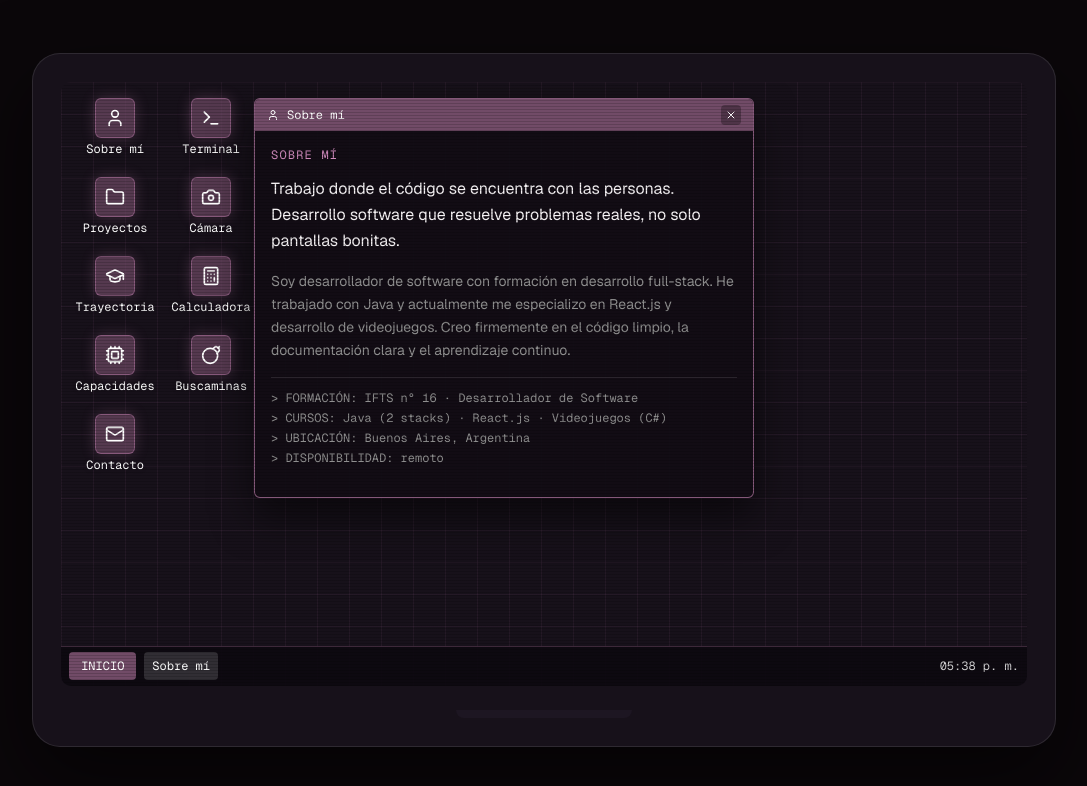
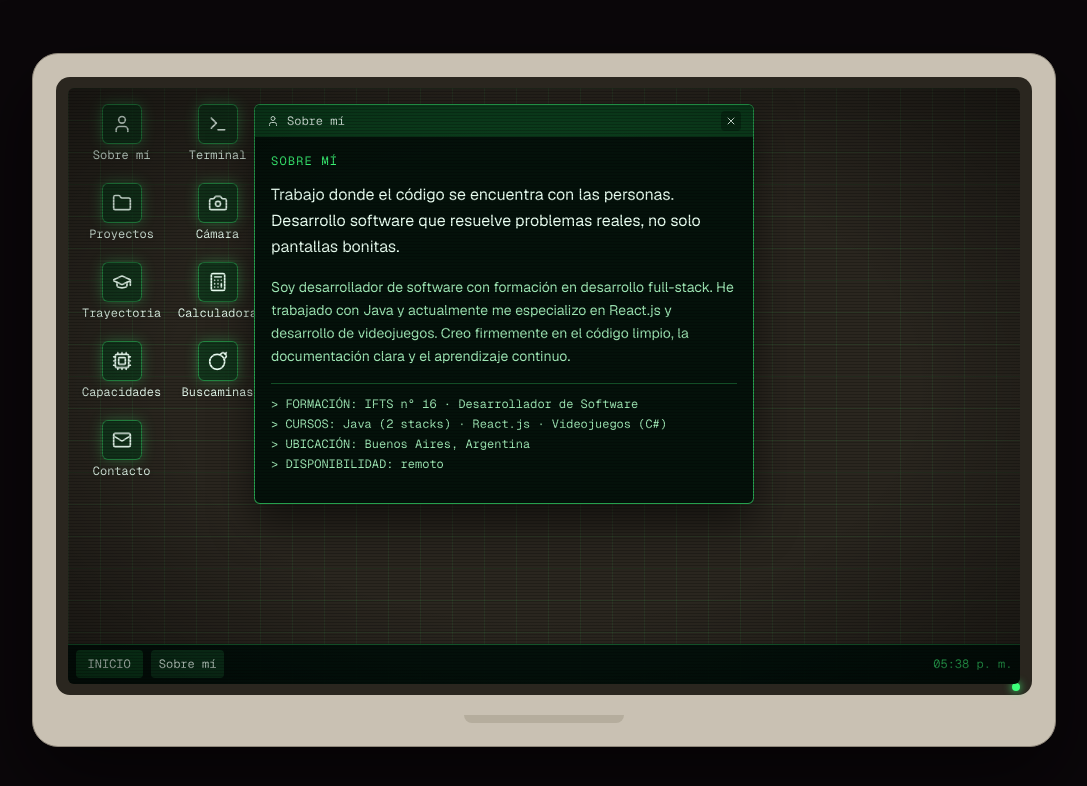
Before and after one commit to Vazquez-Alejandro/Portfolio, a Next.js app: page /escritorio in a window 1280 px wide. Both pictures are taken after a click on the button "Sobre mí". Shown: the top 786 px of the page, without its empty margins (96-1183 px from the left). Built offline with nearby package versions, Linux system fonts and the light colour scheme.

Commit message:
feat: escritorio con estetica de monitor de fosforo verde

```diff
--- a/src/app/globals.css
+++ b/src/app/globals.css
@@ -200,18 +200,18 @@ body {
   }
 }
 
-/* Escritorio 2D (ruta /escritorio) */
+/* Escritorio 2D (ruta /escritorio) — monitor de fósforo verde */
 .desk-wall {
   background:
-    radial-gradient(ellipse at 15% 0%, rgba(208, 139, 189, 0.22), transparent 55%),
-    radial-gradient(ellipse at 90% 100%, rgba(113, 75, 103, 0.45), transparent 60%),
-    linear-gradient(180deg, #140e16 0%, #0b070a 100%);
+    radial-gradient(ellipse at 50% 0%, rgba(61, 255, 122, 0.1), transparent 60%),
+    radial-gradient(ellipse at 50% 110%, rgba(31, 158, 74, 0.2), transparent 65%),
+    linear-gradient(180deg, #02100a 0%, #010603 100%);
 }
 
 .desk-grid {
   background-image:
-    linear-gradient(rgba(208, 139, 189, 0.07) 1px, transparent 1px),
-    linear-gradient(90deg, rgba(208, 139, 189, 0.07) 1px, transparent 1px);
+    linear-gradient(rgba(61, 255, 122, 0.07) 1px, transparent 1px),
+    linear-gradient(90deg, rgba(61, 255, 122, 0.07) 1px, transparent 1px);
   background-size: 32px 32px;
 }
 
@@ -220,10 +220,12 @@ body {
   position: absolute;
   inset: 0;
   pointer-events: none;
-  background: repeating-linear-gradient(
-    to bottom,
-    rgba(0, 0, 0, 0.16) 0 1px,
-    transparent 1px 3px
-  );
+  background:
+    repeating-linear-gradient(
+      to bottom,
+      rgba(0, 0, 0, 0.22) 0 1px,
+      transparent 1px 3px
+    ),
+    radial-gradient(ellipse at center, transparent 55%, rgba(0, 0, 0, 0.45) 100%);
   z-index: 2000;
 }
--- a/src/components/desktop/Desktop.tsx
+++ b/src/components/desktop/Desktop.tsx
@@ -105,7 +105,7 @@ function Clock() {
     return () => window.clearInterval(id);
   }, []);
 
-  return <span className="mono shrink-0 text-[11px] tabular-nums text-white/80">{now || "--:--"}</span>;
+  return <span className="mono shrink-0 text-[11px] tabular-nums text-[#3dff7a]/80">{now || "--:--"}</span>;
 }
 
 export default function Desktop() {
@@ -231,10 +231,12 @@ export default function Desktop() {
   return (
     <main className="flex min-h-[100dvh] items-center justify-center bg-bg md:p-8">
       <div className="w-full md:max-w-5xl">
-        <div className="relative md:rounded-[28px] md:border md:border-white/10 md:bg-[#17111a] md:p-[2.2vw] md:shadow-[0_30px_80px_rgba(0,0,0,0.6)]">
-          <div
-            ref={screenRef}
-            className="desk-wall desk-grid crt relative h-[100dvh] select-none overflow-hidden md:h-auto md:aspect-[16/10] md:rounded-[10px]"
+        <div className="relative md:rounded-[26px] md:border md:border-[#8f877a] md:bg-[#c9c1b3] md:p-[1.8vw] md:shadow-[0_30px_80px_rgba(0,0,0,0.6)]">
+          <div className="relative md:rounded-[14px] md:bg-[#2a261f] md:p-[0.9vw]">
+            <span className="absolute bottom-1 right-3 hidden h-2 w-2 rounded-full bg-[#3dff7a] shadow-[0_0_8px_#3dff7a] md:block" />
+            <div
+              ref={screenRef}
+            className="desk-wall desk-grid crt relative h-[100dvh] select-none overflow-hidden md:h-auto md:aspect-[16/10] md:rounded-[6px]"
           >
             <div className="absolute left-3 top-3 grid grid-cols-4 gap-2 md:grid-flow-col md:grid-cols-none md:grid-rows-5 md:gap-3">
               {ICONS.map((item) => {
@@ -244,12 +246,12 @@ export default function Desktop() {
                     key={item.app}
                     type="button"
                     onClick={() => openApp(item.app)}
-                    className="flex w-[68px] flex-col items-center gap-1 rounded-md p-1 text-center hover:bg-white/10 focus-visible:bg-white/15 md:w-[84px]"
+                    className="flex w-[68px] flex-col items-center gap-1 rounded-md p-1 text-center hover:bg-[#3dff7a]/12 focus-visible:bg-[#3dff7a]/15 md:w-[84px]"
                   >
-                    <span className="grid h-10 w-10 place-items-center rounded-md border border-ciruela/40 bg-odoo/70 text-white shadow-[0_0_14px_rgba(208,139,189,0.25)]">
+                    <span className="grid h-10 w-10 place-items-center rounded-md border border-[#3dff7a]/40 bg-[#0b3d1c]/70 text-[#eafff2] shadow-[0_0_14px_rgba(61,255,122,0.3)]">
                       <Icon size={20} />
                     </span>
-                    <span className="mono text-[10px] leading-tight text-white drop-shadow">{item.label}</span>
+                    <span className="mono text-[10px] leading-tight text-[#eafff2] drop-shadow">{item.label}</span>
                   </button>
                 );
               })}
@@ -278,11 +280,11 @@ export default function Desktop() {
               );
             })}
 
-            <div className="absolute inset-x-0 bottom-0 z-[1000] flex h-10 items-center gap-2 border-t border-ciruela/30 bg-[#0d0910]/95 px-2">
+            <div className="absolute inset-x-0 bottom-0 z-[1000] flex h-10 items-center gap-2 border-t border-[#3dff7a]/30 bg-[#02100a]/95 px-2">
               <button
                 type="button"
                 onClick={() => openApp("about")}
-                className="mono h-7 shrink-0 rounded-sm bg-odoo px-3 text-xs text-white hover:bg-ciruela"
+                className="mono h-7 shrink-0 rounded-sm bg-[#0b3d1c] px-3 text-xs text-[#eafff2] hover:bg-[#3dff7a] hover:text-[#02100a]"
               >
                 INICIO
               </button>
@@ -293,7 +295,7 @@ export default function Desktop() {
                     type="button"
                     onClick={() => focus(win.id)}
                     className={`mono h-7 max-w-[140px] shrink-0 truncate rounded-sm px-2 text-[11px] ${
-                      win.id === topId ? "bg-white/15 text-white" : "text-gris hover:bg-white/10"
+                      win.id === topId ? "bg-[#3dff7a]/15 text-[#eafff2]" : "text-[#9fe8b5] hover:bg-[#3dff7a]/12"
                     }`}
                   >
                     {win.title}
@@ -303,9 +305,10 @@ export default function Desktop() {
               <Clock />
             </div>
           </div>
+          </div>
 
-          <div className="mx-auto hidden h-6 w-28 bg-[#17111a] md:block" />
-          <div className="mx-auto hidden h-2 w-44 rounded-b-xl bg-[#1d1622] md:block" />
+          <div className="mx-auto hidden h-5 w-24 bg-[#c9c1b3] md:block" />
+          <div className="mx-auto hidden h-2 w-40 rounded-b-lg bg-[#b5ad9d] md:block" />
         </div>
       </div>
     </main>
--- a/src/components/desktop/Window.tsx
+++ b/src/components/desktop/Window.tsx
@@ -30,8 +30,8 @@ export default function Window({
     <div
       onPointerDown={onFocus}
       style={style}
-      className={`absolute flex flex-col overflow-hidden rounded-md border bg-[#120d15]/95 text-text shadow-[0_18px_40px_rgba(0,0,0,0.55)] ${
-        active ? "border-ciruela/60" : "border-white/10"
+      className={`absolute flex flex-col overflow-hidden rounded-md border bg-[#03100a]/95 text-[#eafff2] shadow-[0_18px_40px_rgba(0,0,0,0.55)] ${
+        active ? "border-[#3dff7a]/60" : "border-[#3dff7a]/25"
       }`}
     >
       <div
@@ -39,10 +39,10 @@ export default function Window({
           if (draggable) onDragStart(e);
         }}
         className={`flex shrink-0 items-center justify-between gap-2 px-3 py-1.5 select-none ${
-          active ? "bg-odoo" : "bg-[#2a2030]"
+          active ? "bg-[#0b3d1c]" : "bg-[#0a2414]"
         } ${draggable ? "cursor-grab active:cursor-grabbing" : ""}`}
       >
-        <span className="mono flex min-w-0 items-center gap-2 truncate text-xs text-white">
+        <span className="mono flex min-w-0 items-center gap-2 truncate text-xs text-[#eafff2]">
           {icon}
           <span className="truncate">{title}</span>
         </span>
@@ -51,12 +51,12 @@ export default function Window({
           aria-label={`Cerrar ${title}`}
           onPointerDown={(e) => e.stopPropagation()}
           onClick={onClose}
-          className="grid h-5 w-5 shrink-0 place-items-center rounded-sm bg-black/30 text-white hover:bg-[#e46e78]"
+          className="grid h-5 w-5 shrink-0 place-items-center rounded-sm bg-black/30 text-[#eafff2] hover:bg-[#3dff7a] hover:text-[#02100a]"
         >
           <X size={12} />
         </button>
       </div>
-      <div className="flex-1 overflow-auto p-4 text-sm text-gris">{children}</div>
+      <div className="flex-1 overflow-auto p-4 text-sm text-[#9fe8b5]">{children}</div>
     </div>
   );
 }
--- a/src/components/desktop/apps/Content.tsx
+++ b/src/components/desktop/apps/Content.tsx
@@ -6,7 +6,7 @@ import { contact, projects, skillGroups, timeline } from "../data";
 
 function Heading({ children }: { children: React.ReactNode }) {
   return (
-    <p className="mono mb-3 text-[11px] uppercase tracking-widest text-ciruela">
+    <p className="mono mb-3 text-[11px] uppercase tracking-widest text-[#3dff7a]">
       {children}
     </p>
   );
@@ -16,7 +16,7 @@ export function AboutApp() {
   return (
     <div className="space-y-4">
       <Heading>Sobre mí</Heading>
-      <p className="text-base leading-relaxed text-text">
+      <p className="text-base leading-relaxed text-[#eafff2]">
         Trabajo donde el código se encuentra con las personas. Desarrollo
         software que resuelve problemas reales, no solo pantallas bonitas.
       </p>
@@ -26,7 +26,7 @@ export function AboutApp() {
         de videojuegos. Creo firmemente en el código limpio, la documentación
         clara y el aprendizaje continuo.
       </p>
-      <ul className="mono space-y-1 border-t border-white/10 pt-3 text-xs">
+      <ul className="mono space-y-1 border-t border-[#3dff7a]/25 pt-3 text-xs">
         <li>&gt; FORMACIÓN: IFTS n° 16 · Desarrollador de Software</li>
         <li>&gt; CURSOS: Java (2 stacks) · React.js · Videojuegos (C#)</li>
         <li>&gt; UBICACIÓN: Buenos Aires, Argentina</li>
@@ -46,9 +46,9 @@ export function ProjectsFolder({ onOpen }: { onOpen: (slug: string) => void }) {
             key={project.slug}
             type="button"
             onClick={() => onOpen(project.slug)}
-            className="flex flex-col items-center gap-2 rounded-md p-2 text-center hover:bg-white/10 focus-visible:bg-white/10"
+            className="flex flex-col items-center gap-2 rounded-md p-2 text-center hover:bg-[#3dff7a]/12 focus-visible:bg-[#3dff7a]/12"
           >
-            <span className="grid h-14 w-14 place-items-center rounded-md border border-white/10 bg-[#1b1421]">
+            <span className="grid h-14 w-14 place-items-center rounded-md border border-[#3dff7a]/25 bg-[#06150c]">
               <Image
                 src={project.logo}
                 alt=""
@@ -58,7 +58,7 @@ export function ProjectsFolder({ onOpen }: { onOpen: (slug: string) => void }) {
                 className="h-9 w-9 object-contain"
               />
             </span>
-            <span className="mono text-[11px] text-text">{project.title}</span>
+            <span className="mono text-[11px] text-[#eafff2]">{project.title}</span>
           </button>
         ))}
       </div>
@@ -73,7 +73,7 @@ export function ProjectApp({ slug }: { slug: string }) {
   return (
     <div className="space-y-4">
       <div className="flex items-center gap-3">
-        <span className="grid h-12 w-12 place-items-center rounded-md border border-white/10 bg-[#1b1421]">
+        <span className="grid h-12 w-12 place-items-center rounded-md border border-[#3dff7a]/25 bg-[#06150c]">
           <Image
             src={project.logo}
             alt=""
@@ -83,12 +83,12 @@ export function ProjectApp({ slug }: { slug: string }) {
             className="h-9 w-9 object-contain"
           />
         </span>
-        <h3 className="text-xl font-semibold text-text">{project.title}</h3>
+        <h3 className="text-xl font-semibold text-[#eafff2]">{project.title}</h3>
       </div>
       <p className="leading-relaxed">{project.description}</p>
       <div className="flex flex-wrap gap-2">
         {project.tags.map((tag) => (
-          <span key={tag} className="mono rounded-sm bg-white/5 px-2 py-1 text-[11px] text-gris">
+          <span key={tag} className="mono rounded-sm bg-[#3dff7a]/8 px-2 py-1 text-[11px] text-[#9fe8b5]">
             {tag}
           </span>
         ))}
@@ -97,7 +97,7 @@ export function ProjectApp({ slug }: { slug: string }) {
         href={project.live}
         target="_blank"
         rel="noopener noreferrer"
-        className="mono inline-flex items-center gap-2 text-ciruela hover:text-white"
+        className="mono inline-flex items-center gap-2 text-[#3dff7a] hover:text-[#eafff2]"
       >
         {project.liveLabel ?? "Abrir proyecto"}
         <ArrowUpRight size={14} />
@@ -110,13 +110,13 @@ export function TimelineApp() {
   return (
     <div>
       <Heading>Trayectoria</Heading>
-      <ul className="space-y-4 border-l border-ciruela/40 pl-4">
+      <ul className="space-y-4 border-l border-[#3dff7a]/40 pl-4">
         {timeline.map((item) => (
           <li key={item.title} className="relative">
-            <span className="absolute -left-[21px] top-1.5 h-2.5 w-2.5 rounded-full bg-ciruela shadow-[0_0_10px_rgba(208,139,189,0.8)]" />
-            <p className="mono text-[11px] text-gris">{item.when}</p>
-            <p className="font-semibold text-text">{item.title}</p>
-            <p className="text-gris">{item.org}</p>
+            <span className="absolute -left-[21px] top-1.5 h-2.5 w-2.5 rounded-full bg-[#3dff7a] shadow-[0_0_10px_rgba(61,255,122,0.8)]" />
+            <p className="mono text-[11px] text-[#9fe8b5]">{item.when}</p>
+            <p className="font-semibold text-[#eafff2]">{item.title}</p>
+            <p className="text-[#9fe8b5]">{item.org}</p>
             <p className="mt-1 text-xs leading-relaxed">{item.text}</p>
           </li>
         ))}
@@ -131,10 +131,10 @@ export function SkillsApp() {
       <Heading>Capacidades</Heading>
       {skillGroups.map((group) => (
         <div key={group.title}>
-          <p className="mb-2 font-semibold text-text">{group.title}</p>
+          <p className="mb-2 font-semibold text-[#eafff2]">{group.title}</p>
           <div className="flex flex-wrap gap-2">
             {group.skills.map((skill) => (
-              <span key={skill} className="mono rounded-full bg-white/5 px-2.5 py-1 text-[11px] text-gris">
+              <span key={skill} className="mono rounded-full bg-[#3dff7a]/8 px-2.5 py-1 text-[11px] text-[#9fe8b5]">
                 {skill}
               </span>
             ))}
@@ -155,27 +155,27 @@ export function ContactApp() {
       <div className="flex flex-col gap-2">
         <a
           href={`mailto:${contact.email}`}
-          className="mono flex items-center gap-2 rounded-md border border-white/10 px-3 py-2 text-xs text-text hover:border-ciruela/60"
+          className="mono flex items-center gap-2 rounded-md border border-[#3dff7a]/25 px-3 py-2 text-xs text-[#eafff2] hover:border-[#3dff7a]/60"
         >
-          <Mail size={14} className="text-ciruela" />
+          <Mail size={14} className="text-[#3dff7a]" />
           {contact.email}
         </a>
         <a
           href={contact.github}
           target="_blank"
           rel="noopener noreferrer"
-          className="mono flex items-center gap-2 rounded-md border border-white/10 px-3 py-2 text-xs text-text hover:border-ciruela/60"
+          className="mono flex items-center gap-2 rounded-md border border-[#3dff7a]/25 px-3 py-2 text-xs text-[#eafff2] hover:border-[#3dff7a]/60"
         >
-          <ArrowUpRight size={14} className="text-ciruela" />
+          <ArrowUpRight size={14} className="text-[#3dff7a]" />
           github.com/Vazquez-Alejandro
         </a>
         <a
           href={contact.whatsapp}
           target="_blank"
           rel="noopener noreferrer"
-          className="mono flex items-center gap-2 rounded-md border border-white/10 px-3 py-2 text-xs text-text hover:border-ciruela/60"
+          className="mono flex items-center gap-2 rounded-md border border-[#3dff7a]/25 px-3 py-2 text-xs text-[#eafff2] hover:border-[#3dff7a]/60"
         >
-          <ArrowUpRight size={14} className="text-ciruela" />
+          <ArrowUpRight size={14} className="text-[#3dff7a]" />
           WhatsApp
         </a>
       </div>
```
Also changed, not shown: src/components/desktop/apps/Calculator.tsx (+5 -5 lines), src/components/desktop/apps/Camera.tsx (+7 -6 lines), src/components/desktop/apps/Minesweeper.tsx (+15 -15 lines), src/components/desktop/apps/Terminal.tsx (+6 -6 lines).
